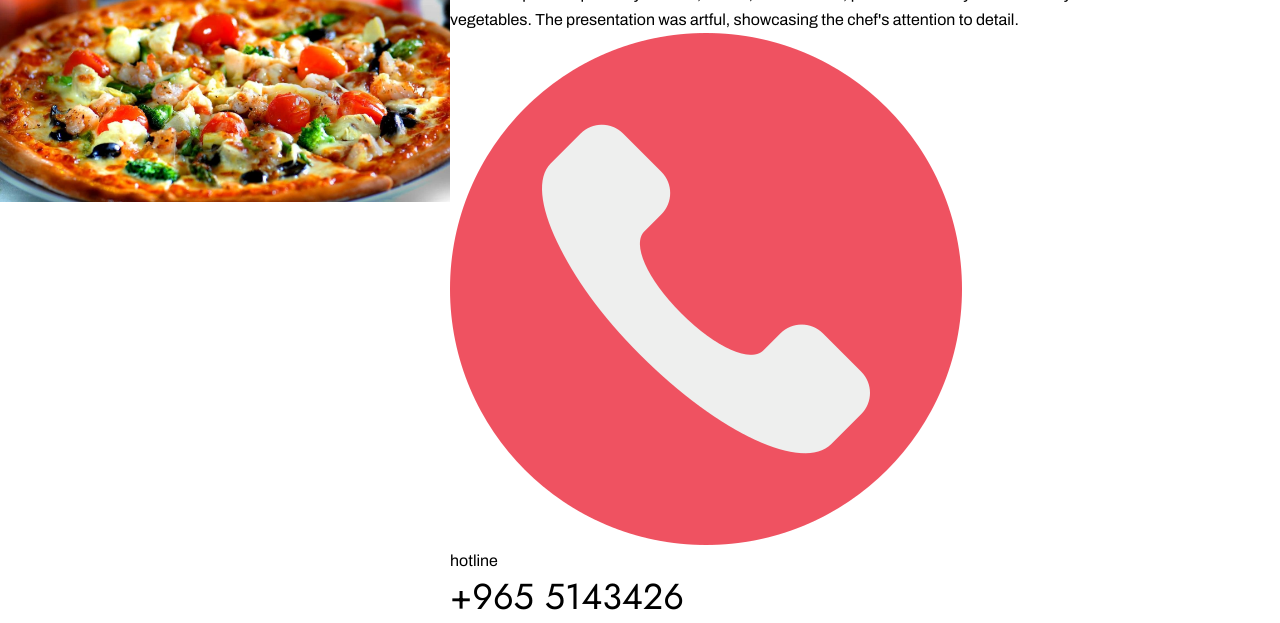
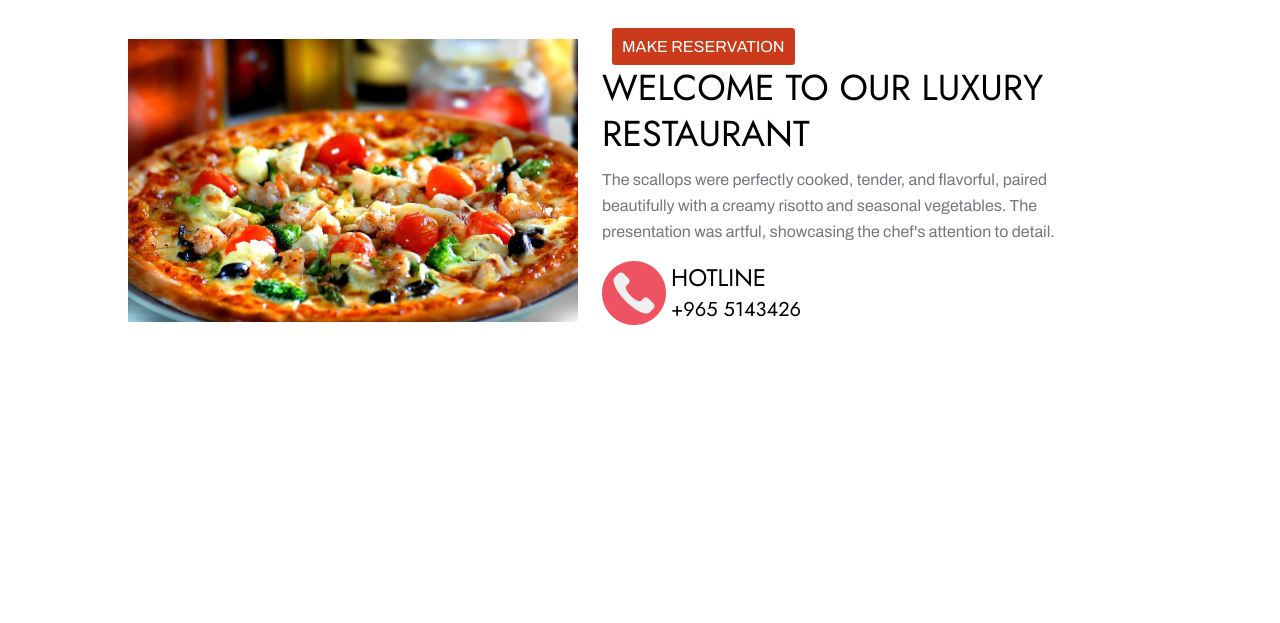
Before and after one commit to fadikabashi/delish, a plain HTML site: page index.html in a window 1280 px wide. Shown: the part 663-1286 px from the top of the page. After the commit the page ends 1127 px from the top, so only its background shows below. Drawn offline with Linux system fonts and the light colour scheme.

Commit message:
finish welcome section

```diff
--- a/css/style.css
+++ b/css/style.css
@@ -101,6 +101,7 @@ table {
    text-transform: uppercase;
  }
  p{
+   color: var(--paragraph-color);
     font-size: 16px;
     line-height: 26px;
  }
@@ -109,11 +110,29 @@ body{
     font-family: Archivo , 'Segoe UI', Tahoma, Geneva, Verdana, sans-serif;
 }
 
+a{
+   text-decoration: none;
+}
+
+
 /*End globals*/
 
 
 
 /*Buttons*/
+
+.button1{
+   background-color: var(--primary-color);
+   display: inline;
+   padding: 10px;
+   border-radius: 3px;
+   margin: 10px;
+}
+
+.button1 a{
+   color: var(--white);
+   text-transform: uppercase;
+}
 
 .button4{
    color: var(--white);
@@ -222,6 +241,26 @@ nav ul li a{
    height: auto;
 }
 
-.phone .image .img{
+#phone-image{
    height: 64px;
 }
+
+.welcome-container{
+   width: 80%;
+   margin: 120px auto;
+   gap: 0 24px;
+
+}
+.left-welcome{
+   width:500px;
+}
+
+.left-welcome h3{
+   padding: 10px 0px;
+}
+
+.phone{
+   margin: 1rem 0;
+   display: flex;
+   gap:5px;
+}
--- a/index.html
+++ b/index.html
@@ -40,7 +40,7 @@
     <div class="welcome">
         <div class="welcome-container">
             <div class="welcome-image">
-                <img src="img/pizza.jpeg" alt="">
+                <img src="img/pizza.jpeg" alt="" >
             </div>
             <div class="left-welcome">
                 <div class="button1">
@@ -51,11 +51,11 @@
                     vegetables. The presentation was artful, showcasing the chef's attention to detail.</p>
                 <div class="phone">
                     <div class="image">
-                        <img src="img/phone-call.png" alt="phone image">
+                        <img src="img/phone-call.png" alt="phone image" id="phone-image">
                     </div>
                     <div class="text">
-                        <p>hotline</p>
-                        <h3>+965 5143426</h3>
+                        <h5>hotline</h5>
+                        <h6>+965 5143426</h6>
                     </div>
 
                 </div>
```
